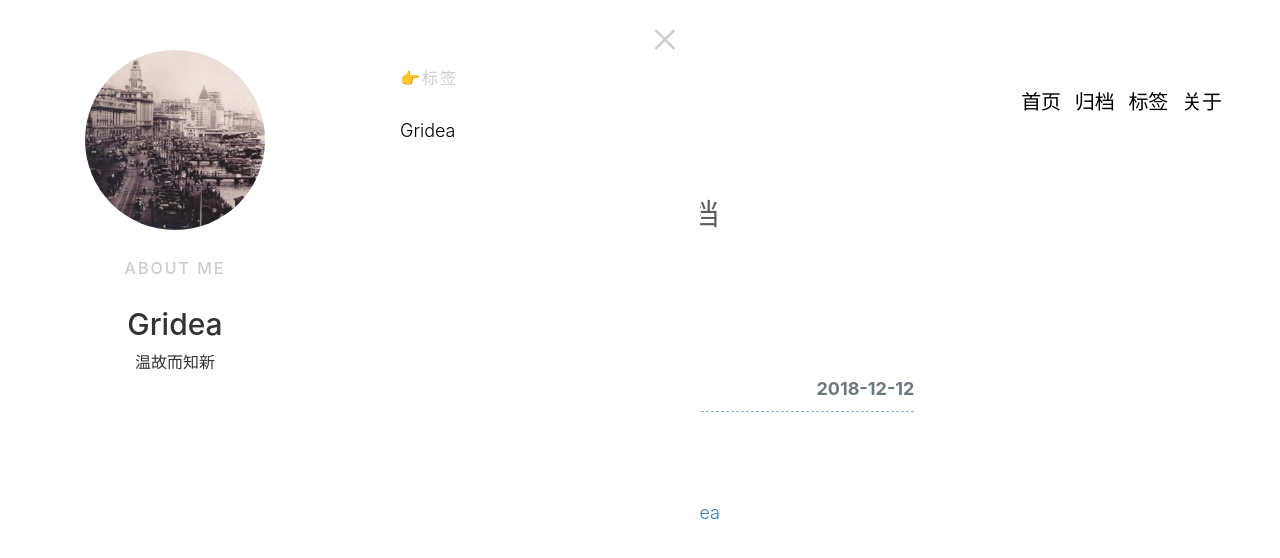
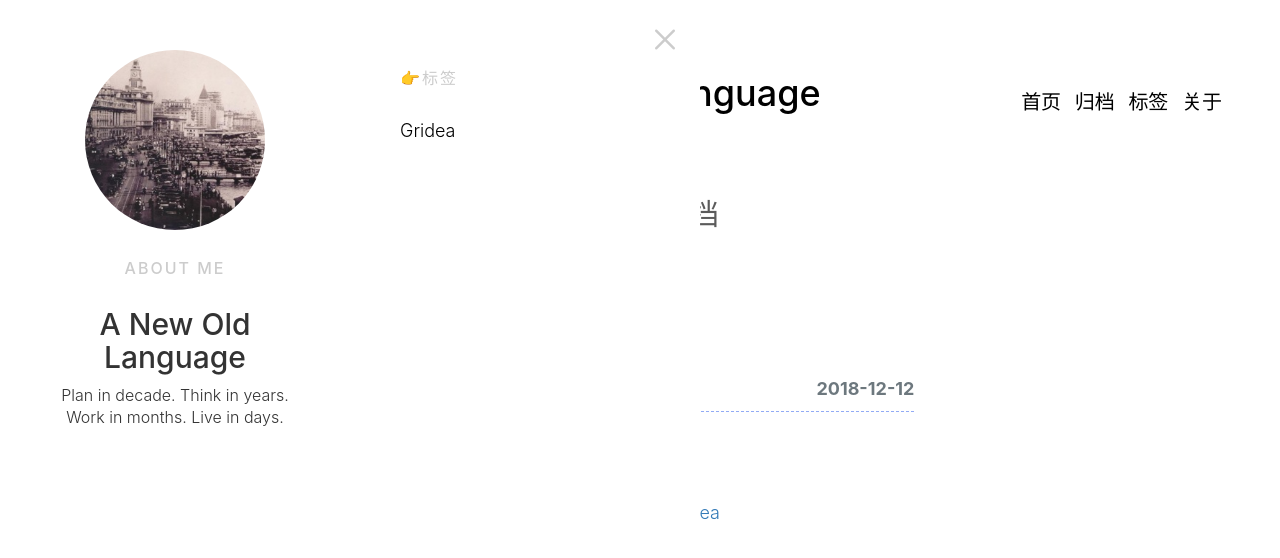
Before and after one commit to alaskasquirrel/alaskasquirrel.github.io, a plain HTML site: page archives/index.html in a window 1280 px wide. Both pictures are taken after a click on the link 66 px from the left and 97 px from the top of the page. Drawn offline with nearby package versions, Linux system fonts and the light colour scheme; some packages are replaced by stand-ins of ours.

Commit message:
update from gridea: 2020-05-16 12:22:29

```diff
--- a/archives/index.html
+++ b/archives/index.html
@@ -4,11 +4,11 @@
     <meta charset="utf-8">
 <meta http-equiv="X-UA-Compatible" content="IE=edge">
 
-<title>Gridea</title>
+<title>A New Old Language</title>
 <meta name="viewport" content="width=device-width, initial-scale=1.0, maximum-scale=1.0, user-scalable=no">
 
-<meta name="description" content="温故而知新"/>
-<meta name="keywords" content="温故而知新"/>
+<meta name="description" content="Plan in decade. Think in years. Work in months. Live in days."/>
+<meta name="keywords" content="Plan in decade. Think in years. Work in months. Live in days."/>
 
 <!-- Place favicon.ico and apple-touch-icon.png in the root directory -->
 <link rel="shortcut icon" href="https://alaskasquirrel.github.io/favicon.ico">
@@ -41,12 +41,12 @@
     </a>
     <div class="fh5co-bio">
         <figure>
-            <img src="https://alaskasquirrel.github.io/images/avatar.png" alt="Gridea"
+            <img src="https://alaskasquirrel.github.io/images/avatar.png" alt="A New Old Language"
                  class="img-responsive">
         </figure>
         <a href="https://alaskasquirrel.github.io/post/about/"><h3 class="heading">ABOUT ME</h3></a>
-        <h2>Gridea</h2>
-        <p>温故而知新</p>
+        <h2>A New Old Language</h2>
+        <p>Plan in decade. Think in years. Work in months. Live in days.</p>
         <ul class="fh5co-social">
 
                 <li>
@@ -127,7 +127,7 @@
             </ul>
             <div class="col-lg-12 col-md-12 text-center">
                 <h1 id="fh5co-logo">
-                    <a href="https://alaskasquirrel.github.io">Gridea </a>
+                    <a href="https://alaskasquirrel.github.io">A New Old Language </a>
                 </h1>
             </div>
         </div>
```
Also changed, not shown: atom.xml (+4 -4 lines), index.html (+7 -7 lines), post/about/index.html (+7 -7 lines), post/hello-gridea/index.html (+7 -7 lines), tag/c1OxRpGi3/index.html (+7 -7 lines), tags/index.html (+7 -7 lines).
